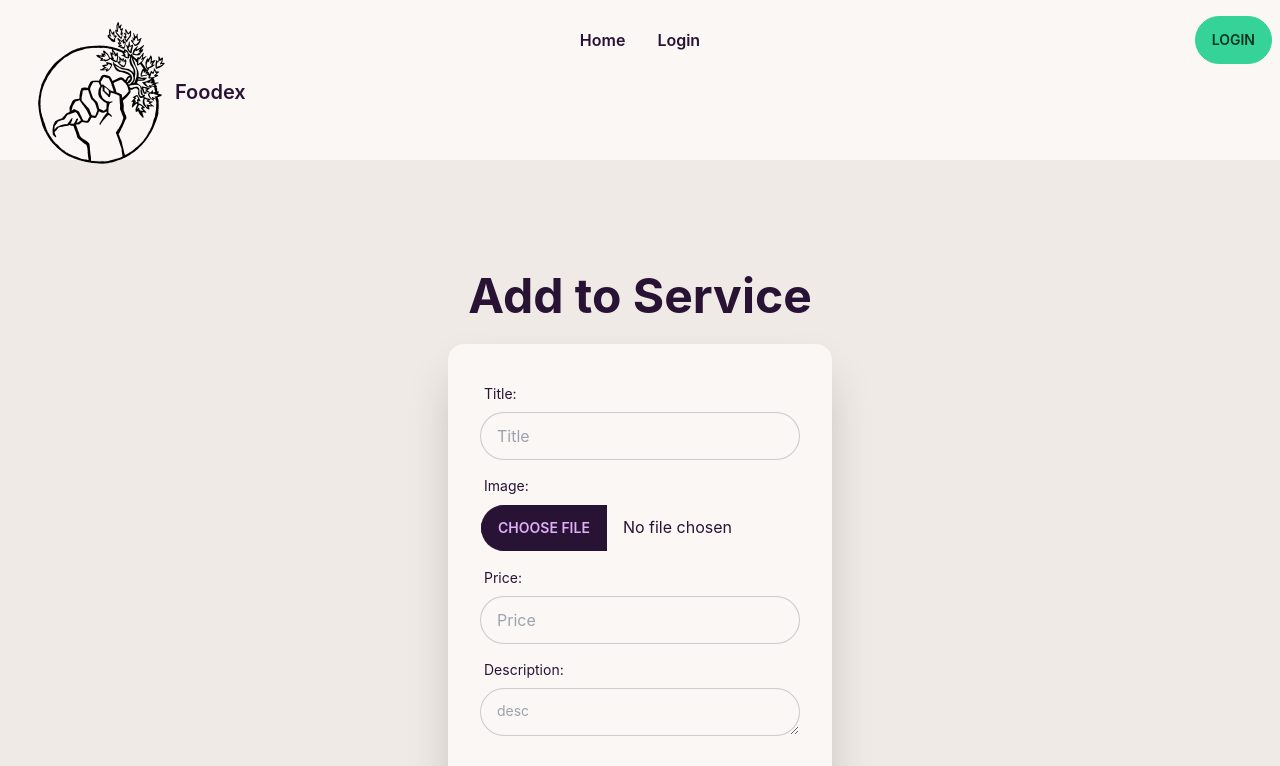
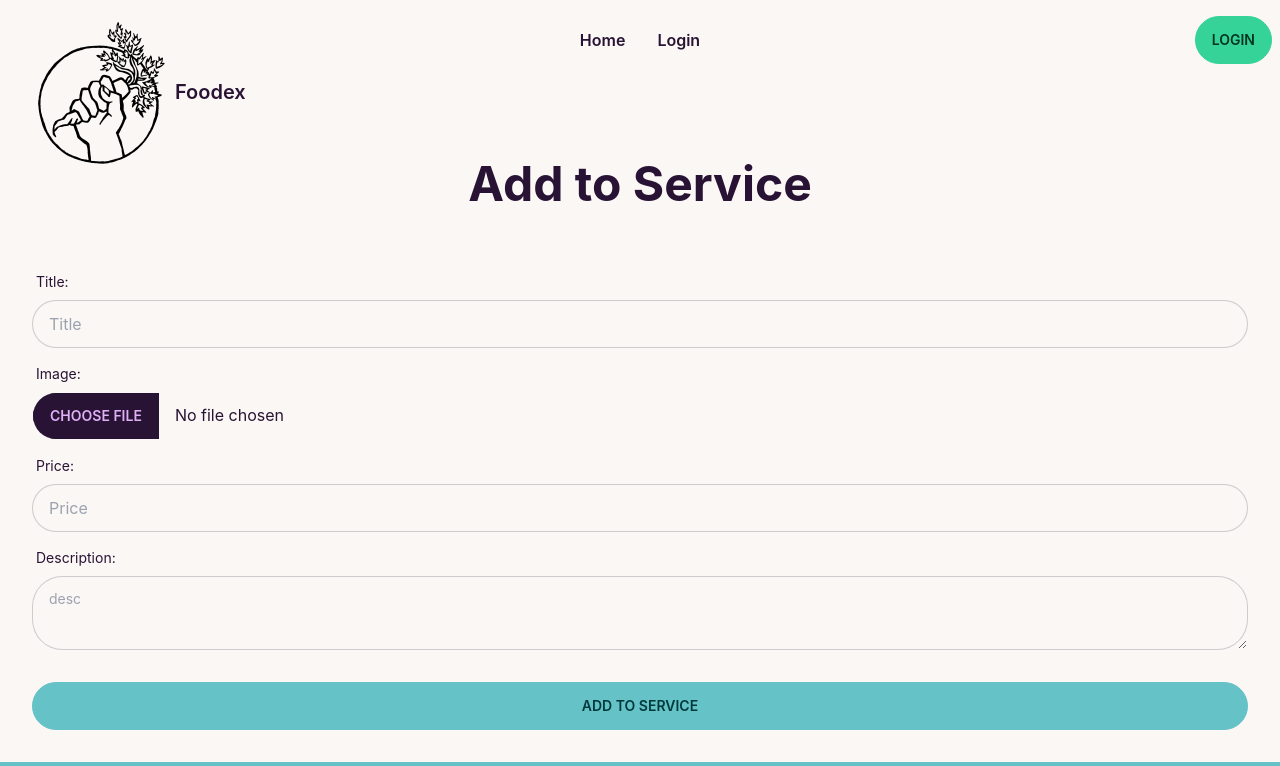
Before and after one commit to saif-sudo/foodex-food-service-client, a React (Create React App) app: page /addtoservice in a window 1280 px wide. Shown: the top 766 px of the page. Built offline with nearby package versions, Linux system fonts and the light colour scheme; no server answers.

Commit message:
add to service added

```diff
--- a/src/Pages/Home/Services/ServiceCard.js
+++ b/src/Pages/Home/Services/ServiceCard.js
@@ -2,15 +2,15 @@ import React from 'react';
 import { Link } from 'react-router-dom';
 
 const ServiceCard = ({service}) => {
-        const {title,image_url,details,_id,category_id} = service
+        const {title,image,details,_id,price} = service
     return (
         <div>
             <div className="card w-96 bg-base-100 shadow-xl">
-  <figure><img src={image_url} alt="Shoes" /></figure>
+  <figure><img src={image} alt="Shoes" /></figure>
   <div className="card-body">
     <h2 className="card-title">
       {title}<br/>
-      Price:${category_id}
+      Price:${price}
 
     </h2>
     <p>
--- a/src/Pages/Home/Services/ServiceFullDetails.js
+++ b/src/Pages/Home/Services/ServiceFullDetails.js
@@ -2,14 +2,14 @@ import React from 'react';
 import { useLoaderData } from 'react-router-dom';
 
 const ServiceFullDetails = () => {
-    const {title,image_url,details,category_id}= useLoaderData();
+    const {title,image,details,price}= useLoaderData();
     return (
         <div>
-        <figure><img src={image_url} alt="Shoes" /></figure>
+        <figure><img src={image} alt="Shoes" /></figure>
         <div className="card-body">
           <h2 className="card-title">
             {title}<br/>
-            Price:${category_id}
+            Price:${price}
 
           </h2>
           <p>
--- a/src/Pages/Home/Slider/Slider.js
+++ b/src/Pages/Home/Slider/Slider.js
@@ -6,21 +6,21 @@ const Slider = () => {
     return (
         <div className="carousel w-full">
         <div id="slide1" className="carousel-item relative w-full">
-          <img src={img1} className="w-full" />
+          <img src={img1}  alt="image" className="w-full" />
           <div className="absolute flex justify-between transform -translate-y-1/2 left-5 right-5 top-1/2">
             <a href="#slide4" className="btn btn-circle">❮</a>
             <a href="#slide2" className="btn btn-circle">❯</a>
           </div>
         </div>
         <div id="slide2" className="carousel-item relative w-full">
-          <img src={img2} className="w-full" />
+          <img src={img2}  alt="image" className="w-full" />
           <div className="absolute flex justify-between transform -translate-y-1/2 left-5 right-5 top-1/2">
             <a href="#slide1" className="btn btn-circle">❮</a>
             <a href="#slide3" className="btn btn-circle">❯</a>
           </div>
         </div>
         <div id="slide3" className="carousel-item relative w-full">
-          <img src={img3} className="w-full" />
+          <img src={img3} alt="image" className="w-full" />
           <div className="absolute flex justify-between transform -translate-y-1/2 left-5 right-5 top-1/2">
             <a href="#slide2" className="btn btn-circle">❮</a>
             <a href="#slide4" className="btn btn-circle">❯</a>
--- a/src/Pages/addToService/addToService.js
+++ b/src/Pages/addToService/addToService.js
@@ -1,8 +1,61 @@
-import React from 'react';
+import React, { useState } from 'react';
+import { useLoaderData } from 'react-router-dom';
 
 const AddToService = () => {
+    //const [service ,setService] = useState({});
+    //const [_id] = useLoaderData();
+   //const {addservice} = useContext(AuthContext);
+    const handleAddServices = event => {
+        event.preventDefault();
+        const form = event.target;
+        const title = form.title.value;
+        const details = form.desc.value;
+        const price = form.price.value;
+        const image = form.image.value;
+
+
+
+        const addservice = {
+
+            title,
+            details,
+            price,
+            image
+
+
+
+        }
+        fetch('http://localhost:5000/services' , {
+            method: 'POST',
+            headers: {
+                'content-type' : 'application/json'
+            },
+            body: JSON.stringify(addservice)
+        })
+
+        .then(res => res.json())
+        .then(data => console.log(data))
+        .error(er => console.error(er))
+
+    }
+
+       /* console.log(name, photoURL, email, password);
+
+        createUser(email, password)
+        .then( result => {
+            const user = result.user;
+            console.log(user);
+            setError('');
+            form.reset();
+            handleUpdateUserProfile(name, photoURL);
+        })
+        .catch(e => {
+            console.error(e);
+            setError(e.message);
+        });
+    }*/
     return (
-        <div className="hero min-h-screen bg-base-200">
+        <div>
 
               <div >
        <div className="text-center">
@@ -10,8 +63,8 @@ const AddToService = () => {
 
        </div>
 
-            <div className="card flex-shrink-0 w-full max-w-sm shadow-2xl bg-base-100">
-            <form  className="card-body">
+            <div >
+            <form  onSubmit={handleAddServices} className="card-body">
             <div className="form-control">
                 <label className="label">
                   <span className="label-text">Title:</span>
@@ -22,7 +75,7 @@ const AddToService = () => {
                 <label className="label">
                   <span className="label-text">Image:</span>
                 </label>
-                <input name="file" type="file" className="file-input w-full " />
+                <input name="image" type="file" className="file-input w-full " />
               </div>
               <div className="form-control">
                 <label className="label">
@@ -36,7 +89,7 @@ const AddToService = () => {
                   <span className="label-text">Description:</span>
                 </label>
 
-                <textarea placeholder="desc" name='desc' className="textarea input input-bordered"></textarea>
+                <textarea placeholder="desc" name='desc' className="textarea textarea-bordered h-50 w-full"></textarea>
 
               </div>
               <div className="form-control mt-6">
@@ -48,7 +101,9 @@ const AddToService = () => {
           </div>
           </div >
         </div>
+
     );
-};
+}
+
 
 export default AddToService;
```
